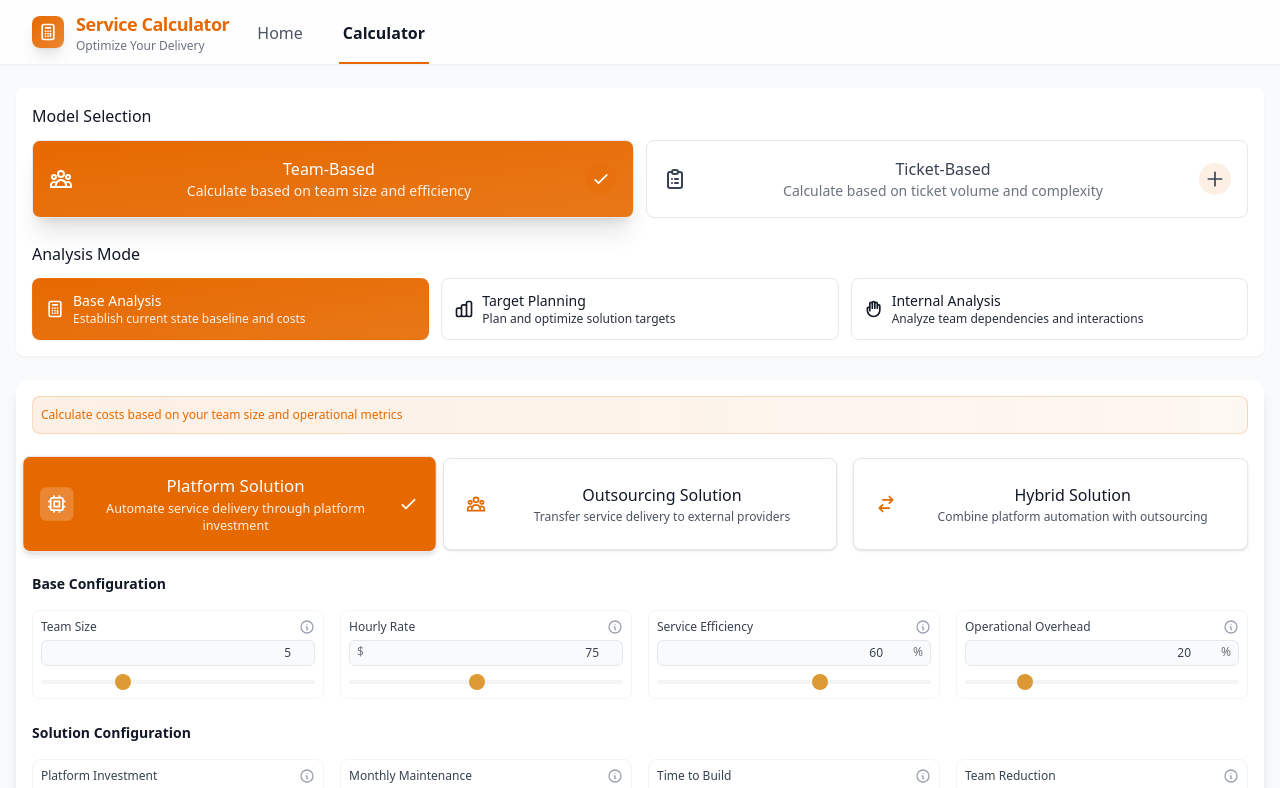
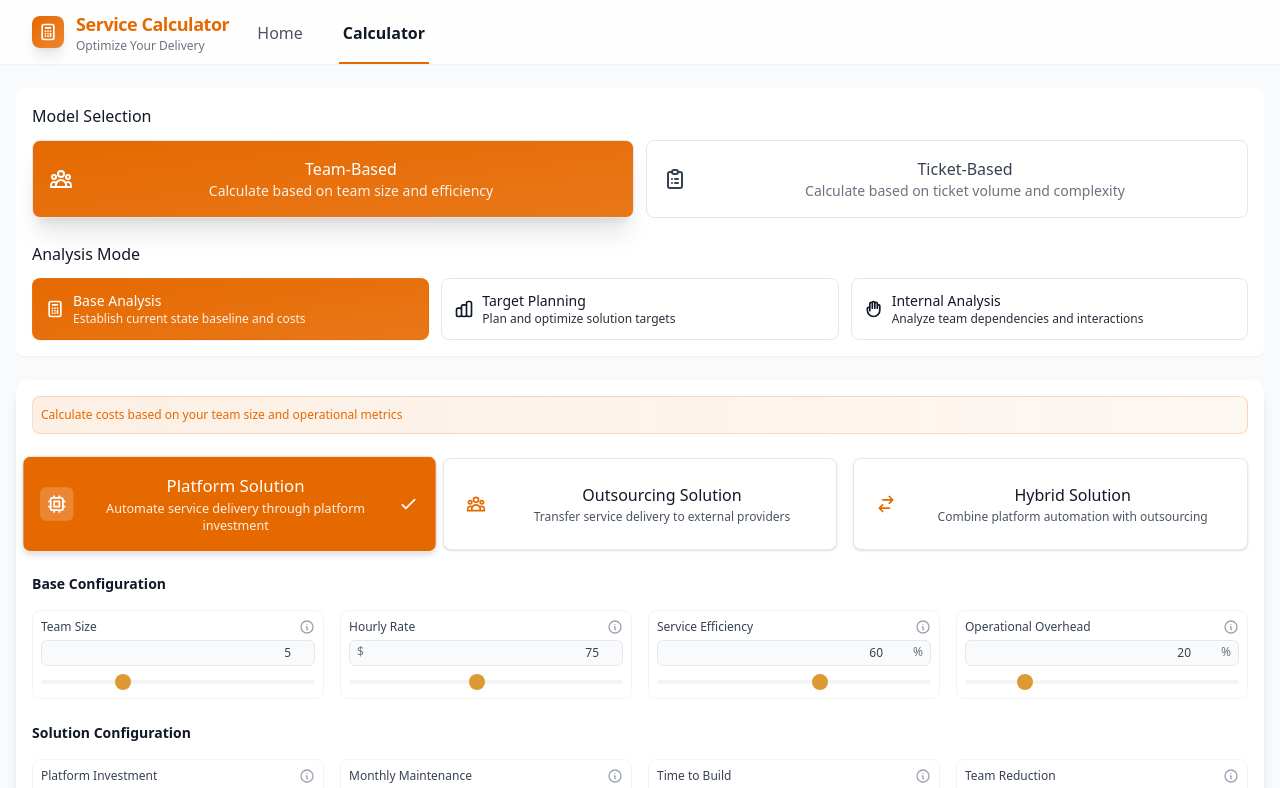
Before and after one commit to viktorcessan/CostAnalysis, a SvelteKit app: page /calculator in a window 1280 px wide. Shown: the top 788 px of the page. Built offline with nearby package versions, Linux system fonts and the light colour scheme.

Commit message:
Refactor ModelSelector component to simplify UI by removing unnecessary visual elements
- Eliminated the model selection indicator, streamlining the layout and enhancing user experience.
- Improved overall component clarity by focusing on essential features and reducing visual clutter.

```diff
--- a/src/features/base-analysis/components/ModelSelector.svelte
+++ b/src/features/base-analysis/components/ModelSelector.svelte
@@ -57,36 +57,6 @@
             {model.description}
           </div>
         </div>
-        <div class="flex-shrink-0">
-          <div class="w-8 h-8 rounded-full {
-            activeModel === model.id
-              ? 'bg-secondary/30'
-              : 'bg-secondary/10'
-          } flex items-center justify-center">
-            <svg
-              class="w-5 h-5"
-              fill="none"
-              stroke="currentColor"
-              viewBox="0 0 24 24"
-            >
-              {#if activeModel === model.id}
-                <path
-                  stroke-linecap="round"
-                  stroke-linejoin="round"
-                  stroke-width="2"
-                  d="M5 13l4 4L19 7"
-                />
-              {:else}
-                <path
-                  stroke-linecap="round"
-                  stroke-linejoin="round"
-                  stroke-width="2"
-                  d="M12 4v16m8-8H4"
-                />
-              {/if}
-            </svg>
-          </div>
-        </div>
       </div>
     </button>
   {/each}
```
